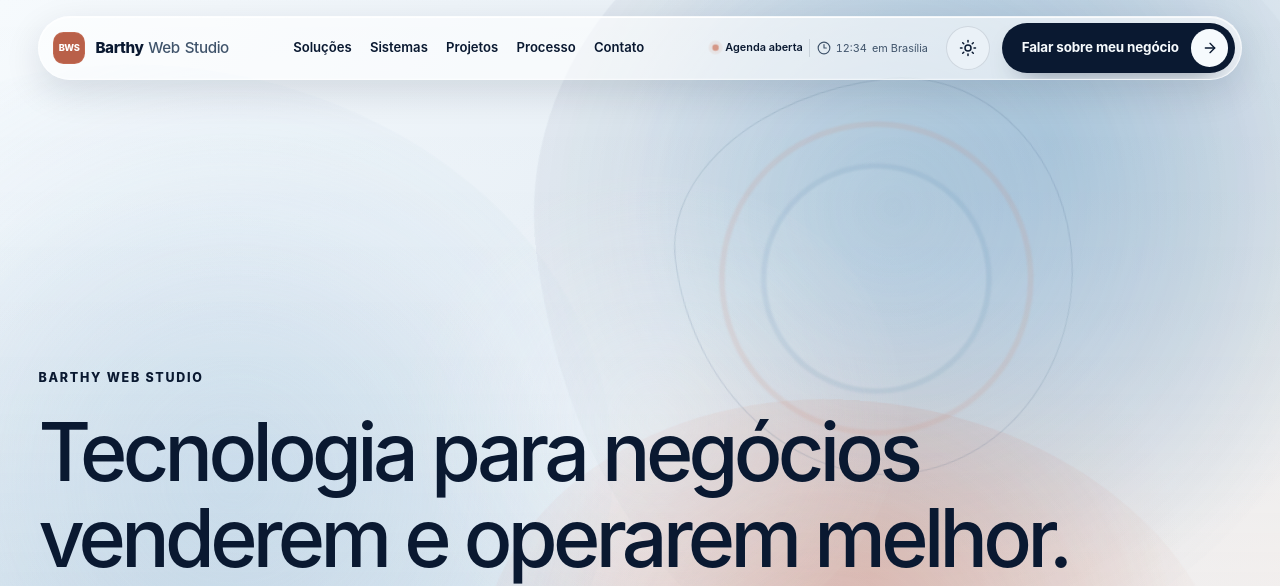
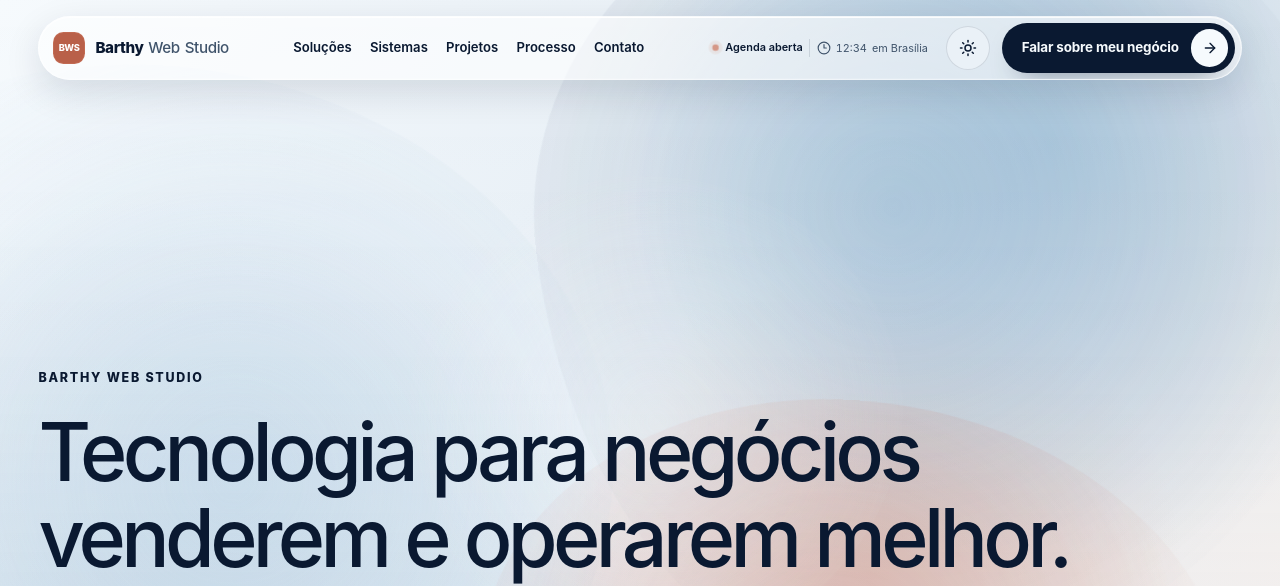
Before and after one commit to g4brielbr4sil/barthy-web-studio-v2, a React (Vite) app: page / in a window 1280 px wide. Shown: the top 586 px of the page. Built offline with nearby package versions, Linux system fonts and the light colour scheme; no server answers.

Commit message:
fix: restaurar composição original do fallback do hero

```diff
--- a/src/components/hero/CssMotionBackground.tsx
+++ b/src/components/hero/CssMotionBackground.tsx
@@ -5,7 +5,6 @@ export function CssMotionBackground() {
       <span className="hero__organic-shape hero__organic-shape--ice" />
       <span className="hero__organic-shape hero__organic-shape--terra" />
       <span className="hero__organic-shape hero__organic-shape--white" />
-      <span className="hero__organic-shape hero__organic-shape--signal" />
     </div>
   )
 }
```
